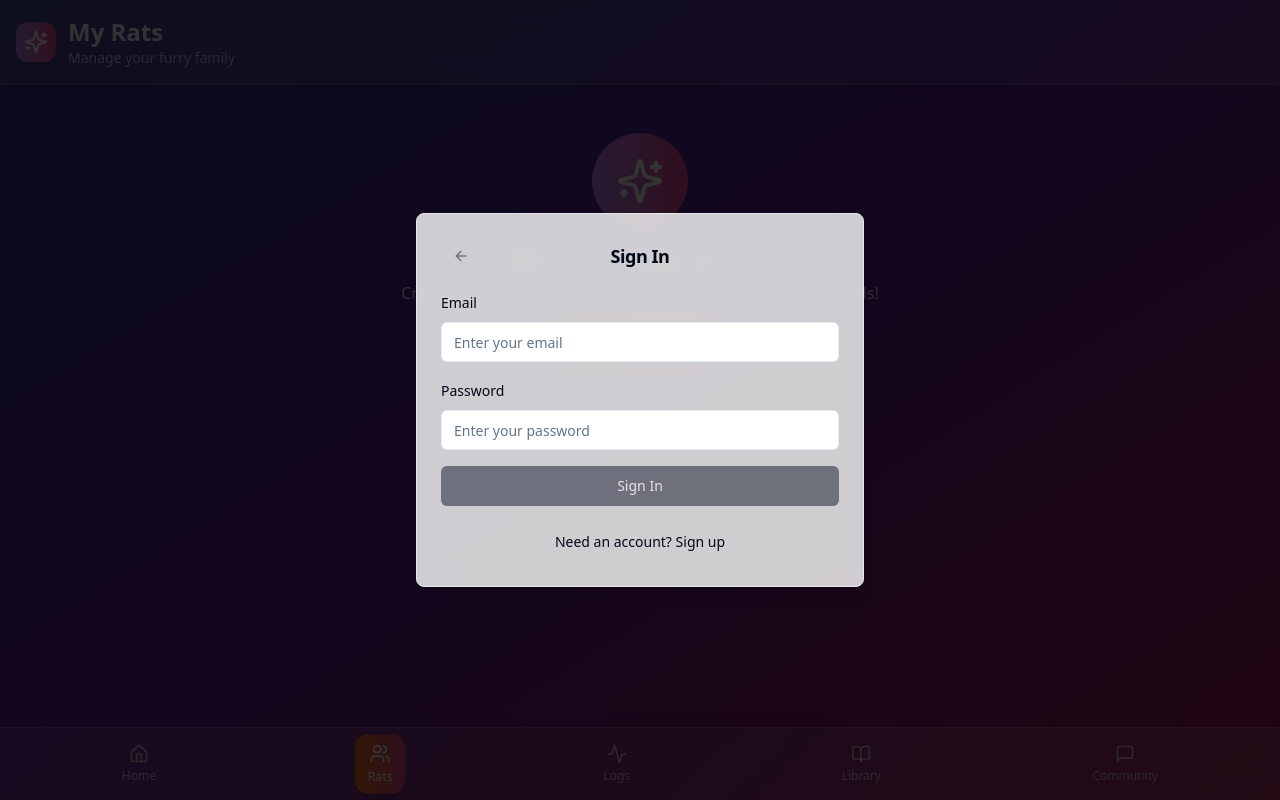
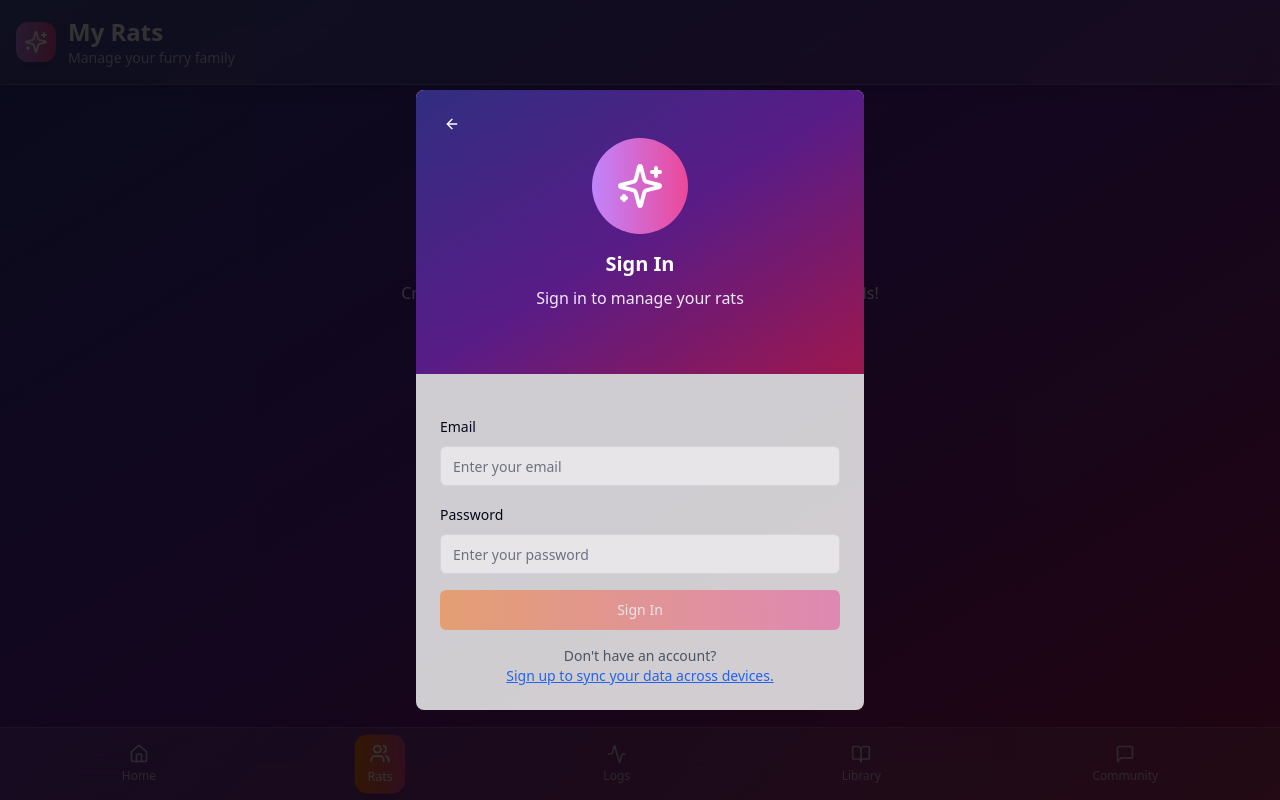
Before and after one commit to coyotewolf/rat-whisperer-journal-app, a React (Vite) app: page /rats in a window 1280 px wide. Both pictures are taken after a click on the button "Sign In / Sign Up". Built offline with nearby package versions, Linux system fonts and the light colour scheme.

Commit message:
Fix sign up problem

```diff
--- a/src/components/AuthModal.tsx
+++ b/src/components/AuthModal.tsx
@@ -4,7 +4,7 @@ import { Button } from "@/components/ui/button";
 import { Input } from "@/components/ui/input";
 import { Label } from "@/components/ui/label";
 import { Dialog, DialogContent, DialogHeader, DialogTitle } from "@/components/ui/dialog";
-import { ArrowLeft } from "lucide-react";
+import { ArrowLeft, Sparkles } from "lucide-react";
 import { useAuth } from "@/hooks/useAuth";
 import { useToast } from "@/hooks/use-toast";
 
@@ -77,22 +77,25 @@ const AuthModal = ({ isOpen, onClose }: AuthModalProps) => {
 
   return (
     <Dialog open={isOpen} onOpenChange={onClose}>
-      <DialogContent className="sm:max-w-md backdrop-blur-md bg-white/80">
-        <DialogHeader>
-          <div className="flex items-center justify-between">
+      <DialogContent className="sm:max-w-md p-0 overflow-hidden bg-background/80 border-none shadow-none">
+        <div className="relative p-4 text-center py-12 bg-gradient-to-br from-indigo-900 via-purple-900 to-pink-800">
           <Button
             variant="ghost"
             size="sm"
             onClick={onClose}
-              className="text-gray-500 hover:text-gray-700"
+            className="absolute top-4 left-4 text-white hover:text-gray-200"
           >
             <ArrowLeft className="h-5 w-5" />
           </Button>
-            <DialogTitle className="flex-1 text-center">{isSignUp ? "Create Account" : "Sign In"}</DialogTitle>
-            <div className="w-10"></div>
+          <div className="w-24 h-24 mx-auto mb-4 rounded-full bg-gradient-to-r from-purple-400 to-pink-500 flex items-center justify-center">
+            <Sparkles className="h-12 w-12 text-white" />
           </div>
-        </DialogHeader>
-        <form onSubmit={handleSubmit} className="space-y-4">
+          <h3 className="text-xl font-semibold text-white mb-2">{isSignUp ? "Create Account" : "Sign In"}</h3>
+          <p className="text-purple-100 mb-4">
+            {isSignUp ? "Join us to track your furry friends!" : "Sign in to manage your rats"}
+          </p>
+        </div>
+        <form onSubmit={handleSubmit} className="space-y-4 p-6">
           <div className="space-y-2">
             <Label htmlFor="email">Email</Label>
             <Input
@@ -103,6 +106,7 @@ const AuthModal = ({ isOpen, onClose }: AuthModalProps) => {
               placeholder="Enter your email"
               required
               disabled={loading}
+              className="bg-white/50 border-gray-300 text-gray-800 placeholder:text-gray-500"
             />
           </div>
           <div className="space-y-2">
@@ -116,24 +120,43 @@ const AuthModal = ({ isOpen, onClose }: AuthModalProps) => {
               required
               disabled={loading}
               minLength={6}
+              className="bg-white/50 border-gray-300 text-gray-800 placeholder:text-gray-500"
             />
           </div>
           <Button
             type="submit"
-            className="w-full"
+            className="w-full bg-gradient-to-r from-orange-500 to-pink-500 hover:from-orange-600 hover:to-pink-600 text-white"
             disabled={loading || !email || !password}
           >
             {loading ? "Loading..." : (isSignUp ? "Create Account" : "Sign In")}
           </Button>
-          <Button
+          <div className="text-center text-sm text-gray-600">
+            {isSignUp ? (
+              <>
+                Already have an account?{" "}
+                <button
                   type="button"
-            variant="ghost"
-            className="w-full"
                   onClick={handleToggleMode}
                   disabled={loading}
+                  className="font-medium text-blue-600 hover:text-blue-800 underline"
                 >
-            {isSignUp ? "Already have an account? Sign in" : "Need an account? Sign up"}
-          </Button>
+                  Sign in
+                </button>
+              </>
+            ) : (
+              <>
+                Don't have an account?{" "}
+                <button
+                  type="button"
+                  onClick={handleToggleMode}
+                  disabled={loading}
+                  className="font-medium text-blue-600 hover:text-blue-800 underline"
+                >
+                  Sign up to sync your data across devices.
+                </button>
+              </>
+            )}
+          </div>
         </form>
       </DialogContent>
     </Dialog>
--- a/src/components/SettingsModal.tsx
+++ b/src/components/SettingsModal.tsx
@@ -3,33 +3,27 @@ import { useState } from "react";
 import { Dialog, DialogContent, DialogHeader, DialogTitle } from "@/components/ui/dialog";
 import { Button } from "@/components/ui/button";
 import { Card, CardContent, CardHeader, CardTitle } from "@/components/ui/card";
-import { User, Globe, Type, Palette, LogIn, LogOut, ListChecks, ArrowLeft } from "lucide-react"; // Added ListChecks, ArrowLeft
+import { User, Globe, Type, Palette, LogIn, LogOut, ListChecks, ArrowLeft, Sparkles } from "lucide-react";
 import { useAuth } from "@/hooks/useAuth";
-import AccountSettings from "./settings/AccountSettings";
+import AuthModal from "@/components/AuthModal"; // Import AuthModal
 import LanguageSettings from "./settings/LanguageSettings";
 import FontSettings from "./settings/FontSettings";
 import ThemeSettings from "./settings/ThemeSettings";
-import TaskSuggestionSettings from "./settings/TaskSuggestionSettings"; // Import TaskSuggestionSettings
+import TaskSuggestionSettings from "./settings/TaskSuggestionSettings";
 
 interface SettingsModalProps {
   isOpen: boolean;
   onClose: () => void;
 }
 
-type SettingsSection = 'main' | 'account' | 'language' | 'fonts' | 'themes' | 'taskSuggestions';
+type SettingsSection = 'main' | 'language' | 'fonts' | 'themes' | 'taskSuggestions';
 
 const SettingsModal = ({ isOpen, onClose }: SettingsModalProps) => {
   const [currentSection, setCurrentSection] = useState<SettingsSection>('main');
-  const { user } = useAuth();
+  const [isAuthModalOpen, setIsAuthModalOpen] = useState(false); // State for AuthModal
+  const { user, signOut } = useAuth();
 
   const settingsSections = [
-    {
-      id: 'account' as const,
-      icon: user ? LogOut : LogIn,
-      title: user ? "Account" : "Sign In",
-      description: user ? "Manage your account settings" : "Sign in to sync your data",
-      color: "bg-blue-100 text-blue-700"
-    },
     {
       id: 'language' as const,
       icon: Globe,
@@ -62,8 +56,6 @@ const SettingsModal = ({ isOpen, onClose }: SettingsModalProps) => {
 
   const renderContent = () => {
     switch (currentSection) {
-      case 'account':
-        return <AccountSettings onBack={() => setCurrentSection('main')} />;
       case 'language':
         return <LanguageSettings onBack={() => setCurrentSection('main')} />;
       case 'fonts':
@@ -71,10 +63,29 @@ const SettingsModal = ({ isOpen, onClose }: SettingsModalProps) => {
       case 'themes':
         return <ThemeSettings onBack={() => setCurrentSection('main')} />;
       case 'taskSuggestions':
-        return <TaskSuggestionSettings />; // No onBack needed if it's self-contained or uses Dialog for sub-actions
+        return <TaskSuggestionSettings />;
       default:
         return (
           <div className="grid grid-cols-1 gap-3 mt-4">
+            {/* Account/Sign In Card */}
+            <Card
+              className="cursor-pointer hover:shadow-md transition-shadow"
+              onClick={() => user ? signOut() : setIsAuthModalOpen(true)}
+            >
+              <CardContent className="p-4">
+                <div className="flex items-center gap-3">
+                  <div className={`inline-flex p-2 rounded-lg bg-blue-100 text-blue-700`}>
+                    {user ? <LogOut className="h-5 w-5" /> : <LogIn className="h-5 w-5" />}
+                  </div>
+                  <div className="flex-1">
+                    <p className="text-sm font-medium text-gray-800">{user ? "Sign Out" : "Sign In"}</p>
+                    <p className="text-xs text-gray-600">{user ? "Sign out of your account" : "Sign in to sync your data"}</p>
+                  </div>
+                </div>
+              </CardContent>
+            </Card>
+
+            {/* Other Settings Sections */}
             {settingsSections.map((section) => {
               const Icon = section.icon;
               return (
@@ -99,6 +110,7 @@ const SettingsModal = ({ isOpen, onClose }: SettingsModalProps) => {
   };
 
   return (
+    <>
       <Dialog open={isOpen} onOpenChange={onClose}>
         <DialogContent className="sm:max-w-md max-h-[80vh] overflow-y-auto">
           <DialogHeader>
@@ -127,6 +139,8 @@ const SettingsModal = ({ isOpen, onClose }: SettingsModalProps) => {
           )}
         </DialogContent>
       </Dialog>
+      <AuthModal isOpen={isAuthModalOpen} onClose={() => setIsAuthModalOpen(false)} />
+    </>
   );
 };
 
```
Lines whose indentation alone changed are shown as unchanged.
